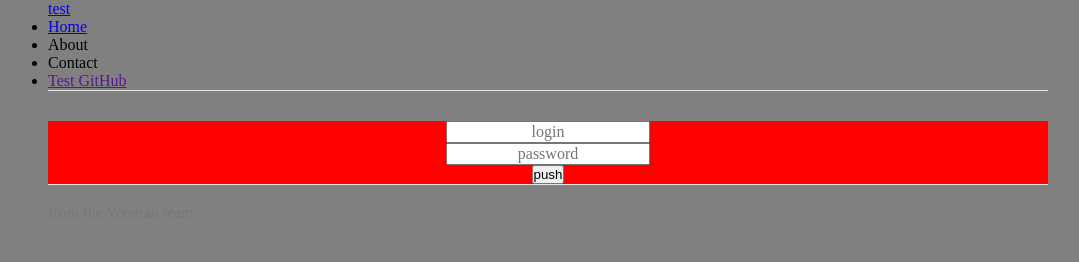
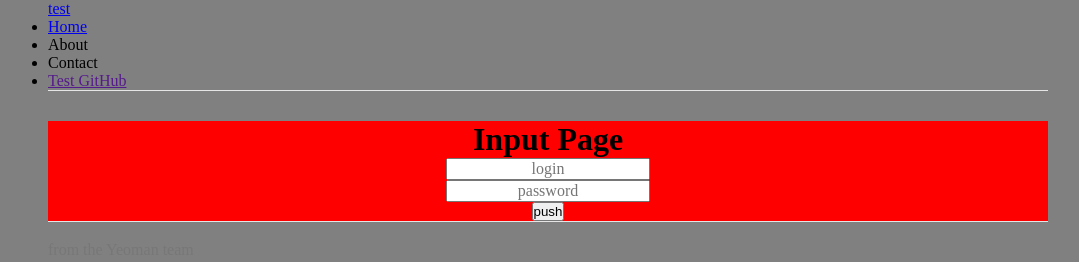
Before and after one commit to maxpashkovskiy/git_temp, a website: page app/index.html in a window 1280 px wide. Shown: the whole page, without its empty margins (92-1171 px from the left). Drawn offline with nearby package versions, Linux system fonts and the light colour scheme; some packages are replaced by stand-ins of ours; files that its build step writes are made by us from their sources; some icons are missing.

Commit message:
next_master

```diff
--- a/app/index.html
+++ b/app/index.html
@@ -42,7 +42,9 @@
         </div>
       </div>
     </div>
+
     <div class="reg_form">
+    <h1>Input Page</h1>
 <input class="reg" type="text" id="log" placeholder="login" ><br>
 <input class="reg" type="text" id="pass" placeholder="password"><br>
 <button class="but">push</button>
```
